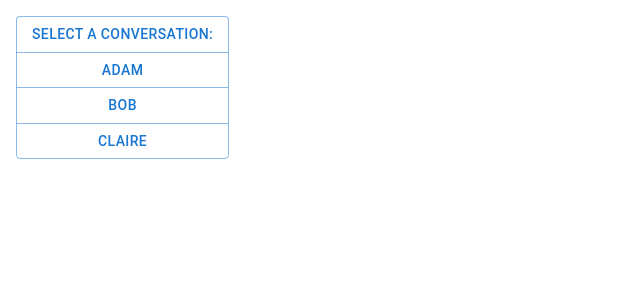
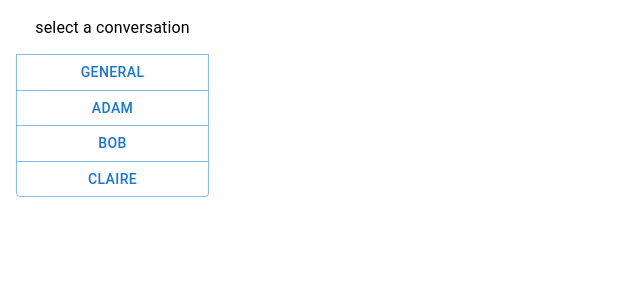
Before and after one commit to bhbyun1/client-server-instant-messenger, a Next.js app in the folder frontend/: page /components/ConversationPanel in a window 1280 px wide. Shown: the top 300 px of the page, without its empty margins (0-640 px from the left). Built offline with nearby package versions, Linux system fonts and the light colour scheme.

Commit message:
Added mapping and changed ui a little

```diff
--- a/frontend/src/pages/components/ConversationPanel.jsx
+++ b/frontend/src/pages/components/ConversationPanel.jsx
@@ -1,20 +1,12 @@
-import { Box, ButtonGroup, Button } from "@mui/material";
+import { Box, ButtonGroup, Button, Typography } from "@mui/material";
 import React from "react";
 import styles from '../../styles.module.css';
 import createMuiTheme from "@mui/material/styles";
+import { useState } from 'react'
 
-export class ConversationPanel extends React.Component {
-    constructor() {
-        super();
-        this.conversations = [
-            <Button key="0">Select a Conversation:</Button>,
-            <Button key="1">Adam</Button>,
-            <Button key="2">Bob</Button>,
-            <Button key="3">Claire</Button>,
-          ];
-    }
+function ConversationPanel() {
+    const [users, setUsers] = React.useState(["Adam", "Bob", "Claire"]);
 
-    render() {
     return(
         <Box sx={{
             display: 'flex',
@@ -25,11 +17,49 @@ export class ConversationPanel extends React.Component {
             orientation="vertical"
             aria-label="vertical outlined button group"
             >
-                    {this.conversations}
+                <Typography sx={{textAlign: "center", width: "125%", marginBottom: "15px"}}>select a conversation</Typography>
+                <Button sx={{width: "125%"}} key="General">General</Button>
+                {users.map((user) =>
+                    <Button sx={{width: "125%"}} key={user}>{user}</Button>
+                )}
             </ButtonGroup>
         </Box>
     )
 }
-};
+
+// export class ConversationPanel extends React.Component {
+//     constructor() {
+//         const [users, setUsers] = React.useState(["Adam", "Bob", "Claire"]);
+
+//         super();
+//         // this.conversations = [
+//         //     <Button disabled key="0">Select a Conversation:</Button>,
+//         //     <Button key="1">Adam</Button>,
+//         //     <Button key="2">Bob</Button>,
+//         //     <Button key="3">Claire</Button>,
+//         //   ];
+//         this.conversations = users.map((user) =>
+//             <Button>{user}</Button>
+//         )
+//     }
+
+//     render() {
+//         return(
+//             <Box sx={{
+//                 display: 'flex',
+//                 '& > *': {
+//                     m: 1,},
+//             }}>
+//                 <ButtonGroup
+//                 orientation="vertical"
+//                 aria-label="vertical outlined button group"
+//                 >
+//                     seelc a user
+//                     {this.conversations}
+//                 </ButtonGroup>
+//             </Box>
+//         )
+//     }
+// };
 
 export default ConversationPanel;
```
Lines whose indentation alone changed are shown as unchanged.
